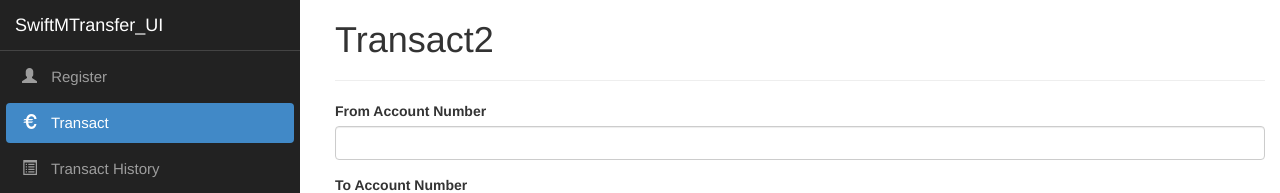
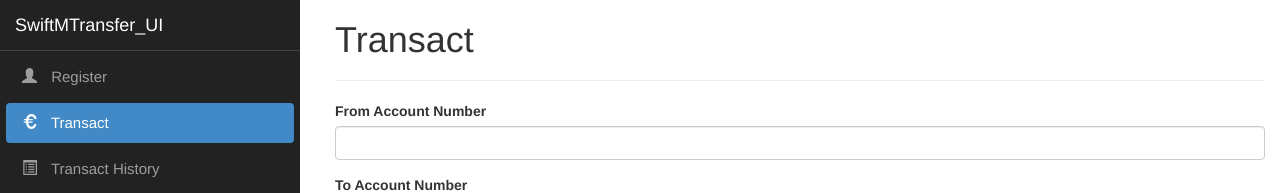
Before and after one commit to kkontamwar/SwifmTransfer_JavaAPI_UI, an Angular app in the folder SwifmTransfer_JavaAPI_UI/ClientApp/: page /counter in a window 1280 px wide. Shown: the top 193 px of the page. Built offline with nearby package versions, Linux system fonts and the light colour scheme; no server answers.

Commit message:
Updated header for transaction.

```diff
--- a/SwifmTransfer_JavaAPI_UI/ClientApp/src/app/counter/counter.component.html
+++ b/SwifmTransfer_JavaAPI_UI/ClientApp/src/app/counter/counter.component.html
@@ -1,4 +1,4 @@
-<h1>Transact2</h1>
+<h1>Transact</h1>
 <hr />
 
 <form [formGroup]="transactForm" (ngSubmit)="onSubmit();transactForm.reset()">
```
